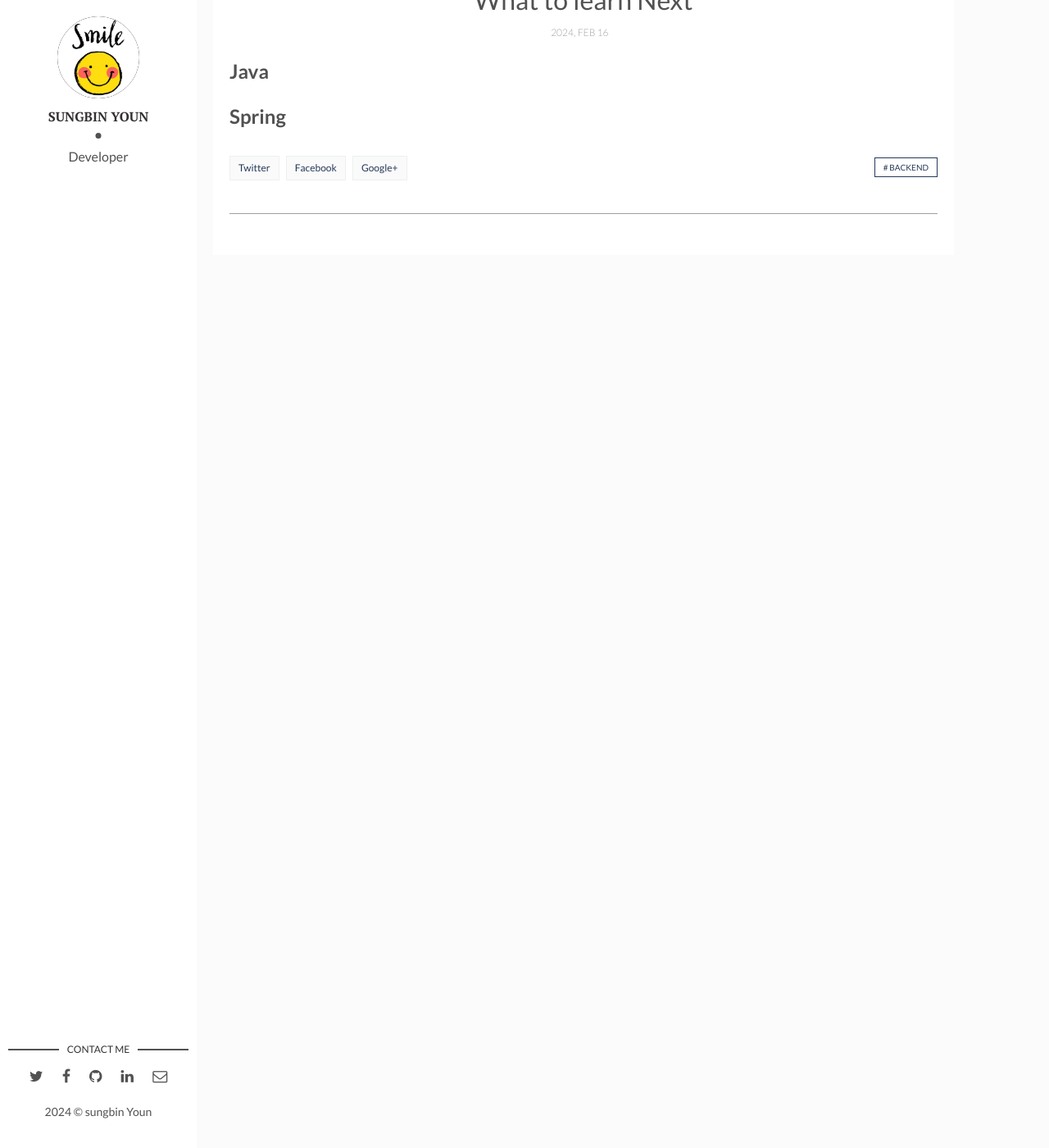
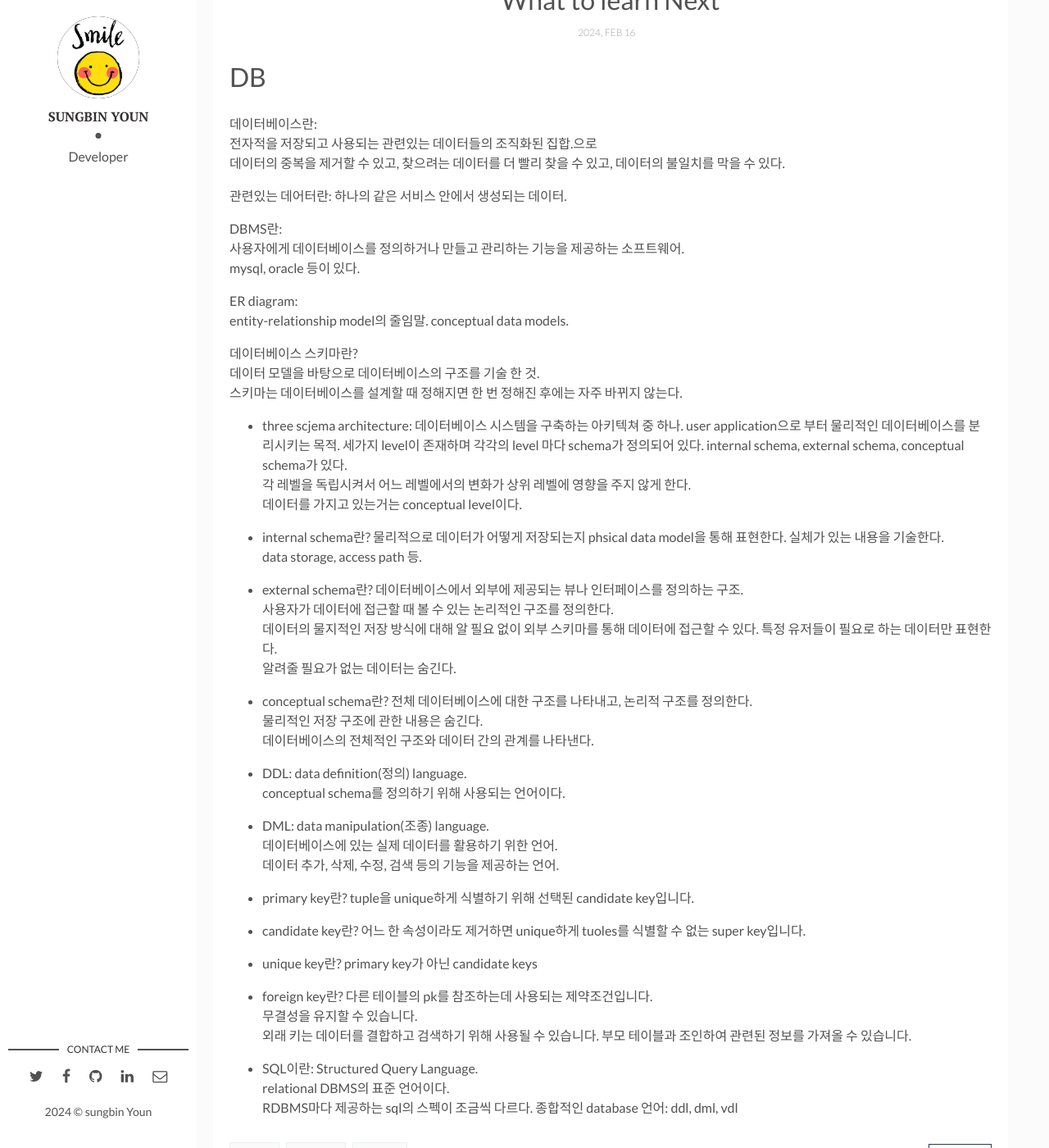
Before and after one commit to sungbinyunbaby/sungbinyunbaby.github.io, a Jekyll site: the page built from _posts/2024-02-16-What-to-lean-Next copy 2.markdown, in a window 1280 px wide and 1400 px high, scrolled down 571 px. Shown: the whole window at 82% size. Built offline with Jekyll 4.4.1, drawn with Linux system fonts in a browser that asks for light colours; comment, search, counter and statistics services are not loaded; before the commit the page ends 902 px from its top, so only the background shows below that.

Commit message:
misson+지식

```diff
--- a/_posts/2024-02-16-What-to-lean-Next copy 2.markdown
+++ b/_posts/2024-02-16-What-to-lean-Next copy 2.markdown
@@ -7,5 +7,73 @@ img: springboot4.png # Add image post (optional)
 fig-caption: mac.jpg
 tags: [BackEnd]
 ---
-## Java
-## Spring
+# DB
+데이터베이스란:
+전자적을 저장되고 사용되는 관련있는 데이터들의 조직화된 집합.으로
+데이터의 중복을 제거할 수 있고, 찾으려는 데이터를 더 빨리 찾을 수 있고, 데이터의 불일치를 막을 수 있다.
+
+관련있는 데어터란: 하나의 같은 서비스 안에서 생성되는 데이터.
+
+DBMS란:
+사용자에게 데이터베이스를 정의하거나 만들고 관리하는 기능을 제공하는 소프트웨어.
+mysql, oracle 등이 있다.
+
+ER diagram:
+entity-relationship model의 줄임말. conceptual data models.
+
+데이터베이스 스키마란?
+데이터 모델을 바탕으로 데이터베이스의 구조를 기술 한 것.
+스키마는 데이터베이스를 설계할 때 정해지면 한 번 정해진 후에는 자주 바뀌지 않는다.
+
+- three scjema architecture:
+    데이터베이스 시스템을 구축하는 아키텍쳐 중 하나.
+    user application으로 부터 물리적인 데이터베이스를 분리시키는 목적.
+    세가지 level이 존재하며 각각의 level 마다 schema가 정의되어 있다.
+    internal schema, external schema, conceptual schema가 있다.
+    각 레벨을 독립시켜서 어느 레벨에서의 변화가 상위 레벨에 영향을 주지 않게 한다.
+    데이터를 가지고 있는거는 conceptual level이다.
+
+- internal schema란?
+물리적으로 데이터가 어떻게 저장되는지 phsical data model을 통해 표현한다. 실체가 있는 내용을 기술한다.
+data storage, access path 등.
+
+- external schema란?
+    데이터베이스에서 외부에 제공되는 뷰나 인터페이스를 정의하는 구조.
+    사용자가 데이터에 접근할 때 볼 수 있는 논리적인 구조를 정의한다.
+    데이터의 물지적인 저장 방식에 대해 알 필요 없이 외부 스키마를 통해 데이터에 접근할 수 있다.
+    특정 유저들이 필요로 하는 데이터만 표현한다.
+    알려줄 필요가 없는 데이터는 숨긴다.
+
+- conceptual schema란?
+    전체 데이터베이스에 대한 구조를 나타내고, 논리적 구조를 정의한다.
+    물리적인 저장 구조에 관한 내용은 숨긴다.
+    데이터베이스의 전체적인 구조와 데이터 간의 관계를 나타낸다.
+
+- DDL:
+    data definition(정의) language.
+    conceptual schema를 정의하기 위해 사용되는 언어이다.
+
+- DML:
+    data manipulation(조종) language.
+    데이터베이스에 있는 실제 데이터를 활용하기 위한 언어.
+    데이터 추가, 삭제, 수정, 검색 등의 기능을 제공하는 언어.
+
+- primary key란?
+    tuple을 unique하게 식별하기 위해 선택된 candidate key입니다.
+
+- candidate key란?
+    어느 한 속성이라도 제거하면 unique하게 tuoles를 식별할 수 없는 super key입니다.
+
+- unique key란?
+    primary key가 아닌 candidate keys
+
+- foreign key란?
+    다른 테이블의 pk를 참조하는데 사용되는 제약조건입니다.
+    무결성을 유지할 수 있습니다.
+    외래 키는 데이터를 결합하고 검색하기 위해 사용될 수 있습니다. 부모 테이블과 조인하여 관련된 정보를 가져올 수 있습니다.
+
+- SQL이란:
+    Structured Query Language.
+    relational DBMS의 표준 언어이다.
+    RDBMS마다 제공하는 sql의 스펙이 조금씩 다르다.
+    종합적인 database 언어: ddl, dml, vdl
--- a/_posts/2024-02-23-Misson_02.markdown
+++ b/_posts/2024-02-23-Misson_02.markdown
@@ -198,10 +198,16 @@ public class ServiceService {
     - **물품을 등록한 사용자**와 **비활성 사용자** 제외, 등록된 물품에 대하여 구매 제안을 등록할 수 있다.
     - 등록된 구매 제안은 **물품을 등록한 사용자**와 **제안을 등록한 사용자**만 조회가 가능하다.
         - **제안을 등록한 사용자**는 자신의 제안만 확인이 가능하다.
+        ![Register_Repository](../assets/img/Misson_02/Misson02_구매제안한사람.png)
         - **물품을 등록한 사용자**는 모든 제안이 확인 가능하다.
+        ![Register_Repository](../assets/img/Misson_02/Misson02_판매자는모든구매제안을볼수있다..png)
     - **물품을 등록한 사용자**는 ****등록된 구매 제안을 수락 또는 거절할 수 있다.
         - 이때 구매 제안의 상태는 **수락** 또는 **거절**이 된다.
+        ![Register_Repository](../assets/img/Misson_02/Misson02_제안거절.png)
+        ![Register_Repository](../assets/img/Misson_02/Misson02_제안결정.png)
     - **제안을 등록한 사용자**는 자신이 등록한 제안이 수락 상태일 경우, 구매 확정을 할 수 있다.
         - 이때 구매 제안의 상태는 **확정** 상태가 된다.
         - 구매 제안이 확정될 경우, 대상 물품의 상태는 **판매 완료**가 된다.
         - 구매 제안이 확정될 경우, 확정되지 않은 다른 구매 제안의 상태는 모두 **거절**이 된다.
+        ![Register_Repository](../assets/img/Misson_02/Misson02_구매확정하면다른제안상태거절.png)
+        ![Register_Repository](../assets/img/Misson_02/Misson02_구매확정을하면물품판매완료가된다..png)
```
Also changed, not shown: _posts/2024-02-16-What-to-lean-Next copy 4.markdown (added, +11 -0 lines), _posts/2024-02-16-What-to-lean-Next copy 5.markdown (added, +11 -0 lines), _posts/2024-02-16-What-to-lean-Next copy 6.markdown (added, +11 -0 lines), _posts/2024-02-16-What-to-lean-Next copy 7.markdown (added, +11 -0 lines), _posts/2024-02-16-What-to-lean-Next copy 8.markdown (added, +11 -0 lines), _posts/2024-02-16-What-to-lean-Next copy.markdown (added, +11 -0 lines), _posts/2024-02-16-What-to-lean-Next.markdown (added, +11 -0 lines), _posts/2024-02-16-mmmmmmmmmm.markdown (added, +35 -0 lines), _posts/2024-02-29-MySQL.markdown (added, +55 -0 lines), _posts/springboot/QuerydslWithSpringDataJPA.md (added, +39 -0 lines), assets/img/Misson_02/Misson02_구매제안한사람.png (added), assets/img/Misson_02/Misson02_구매확정을하면물품판매완료가된다..png (added), assets/img/Misson_02/Misson02_구매확정하면다른제안상태거절.png (added), assets/img/Misson_02/Misson02_사용자는자신의판매물품의거래제안을볼수있다..png (added), 3 more files.
